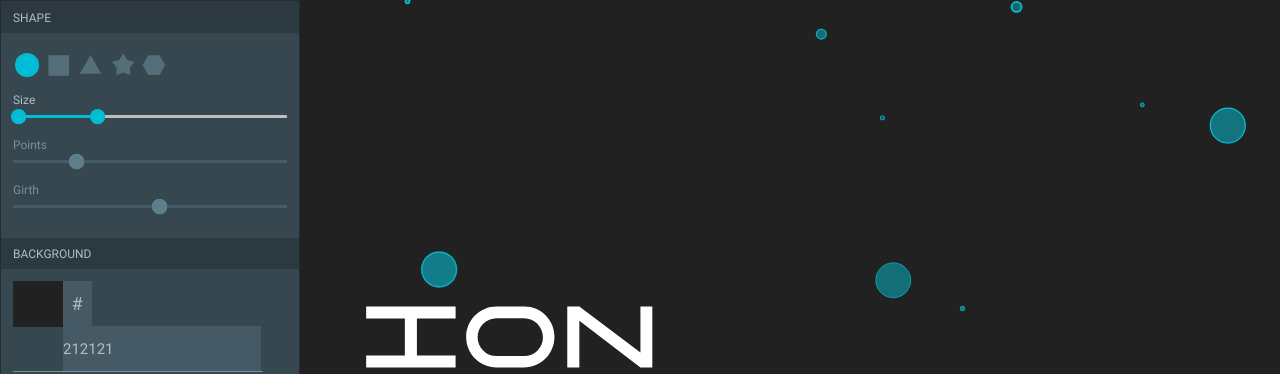
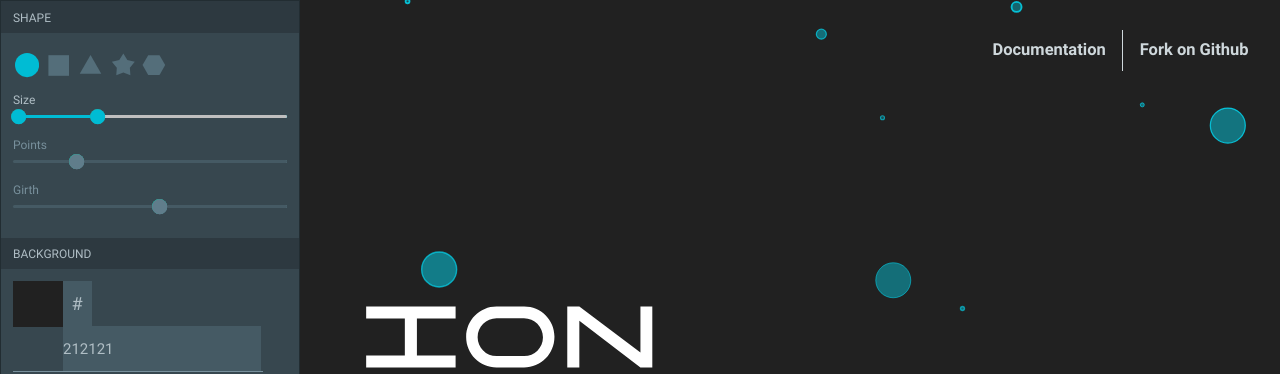
Before and after one commit to bigglesrocks/ion, a website: page index.html in a window 1280 px wide. Shown: the top 374 px of the page. Drawn offline with Linux system fonts and the light colour scheme.

Commit message:
Add nav links to demo page

```diff
--- a/demo/demo.scss
+++ b/demo/demo.scss
@@ -360,3 +360,31 @@ header {
 		}
 	}
 }
+
+nav {
+	position: absolute;
+	top: 1em;
+	right: 1em;
+
+	ul li {
+		display: inline-block;
+		float: left;
+		margin: 0;
+		&:first-child a {
+			border-right: 1px solid color("blue-grey", 'lighten-4');
+		}
+		a {
+			color: color("blue-grey", "lighten-4");
+			padding: 0.5em 1em;
+			font-weight: 600;
+			transition: all 0.35s ease-in-out;
+			margin: 0;
+			display: block;
+			font-size: 1.1em;
+			&:hover {
+				background-color: color("blue-grey", "lighten-4");
+				color: color("blue-grey", "darken-4");
+			}
+		}
+	}
+}
--- a/index.html
+++ b/index.html
@@ -1,9 +1,17 @@
 <!DOCTYPE html>
 <html>
 <head>
-	<title>Ion Test</title>
+	<title>Ion — a javascript particle generator for canvas</title>
+	<meta name="description"
+      content="A pure javascript particle generator for canvas with no dependencies">
+      <meta name="author" content="Jessica Biggs">
+      <meta charset="UTF-8">
+      <meta property="og:title" content="Ion.js">
+      <meta property="og:image" content="http://bigglesrocks.github.io/ion/demo/img/sm-image.png">
+      <meta property="og:description" content="A pure javascript particle generator for canvas with no dependencies">
+      <meta property="twitter:title" content="Ion.js — A pure javascript particle generator for canvas with no dependencies">
+      <meta property="twitter:url" content="http://bigglesrocks.github.io/ion/">
 	<link rel="stylesheet" href="demo/demo.css"/>
-
 </head>
 <body>
 
@@ -48,6 +56,12 @@
 			<label for="preset">Select a Preset</label>
 		</div>
 	</header>
+	<nav>
+		<ul class="nav-wrapper">
+			<li><a href="https://github.com/bigglesrocks/ion/wiki">Documentation</a></li>
+			<li><a href="https://github.com/bigglesrocks/ion">Fork on Github</a></li>
+		</ul>
+	</nav>
 </section>
 
 <form class="toolbox">
```
Also changed, not shown: demo/demo.html (+6 -0 lines), demo/demo-min.css, demo/demo.css, 1 other file.
